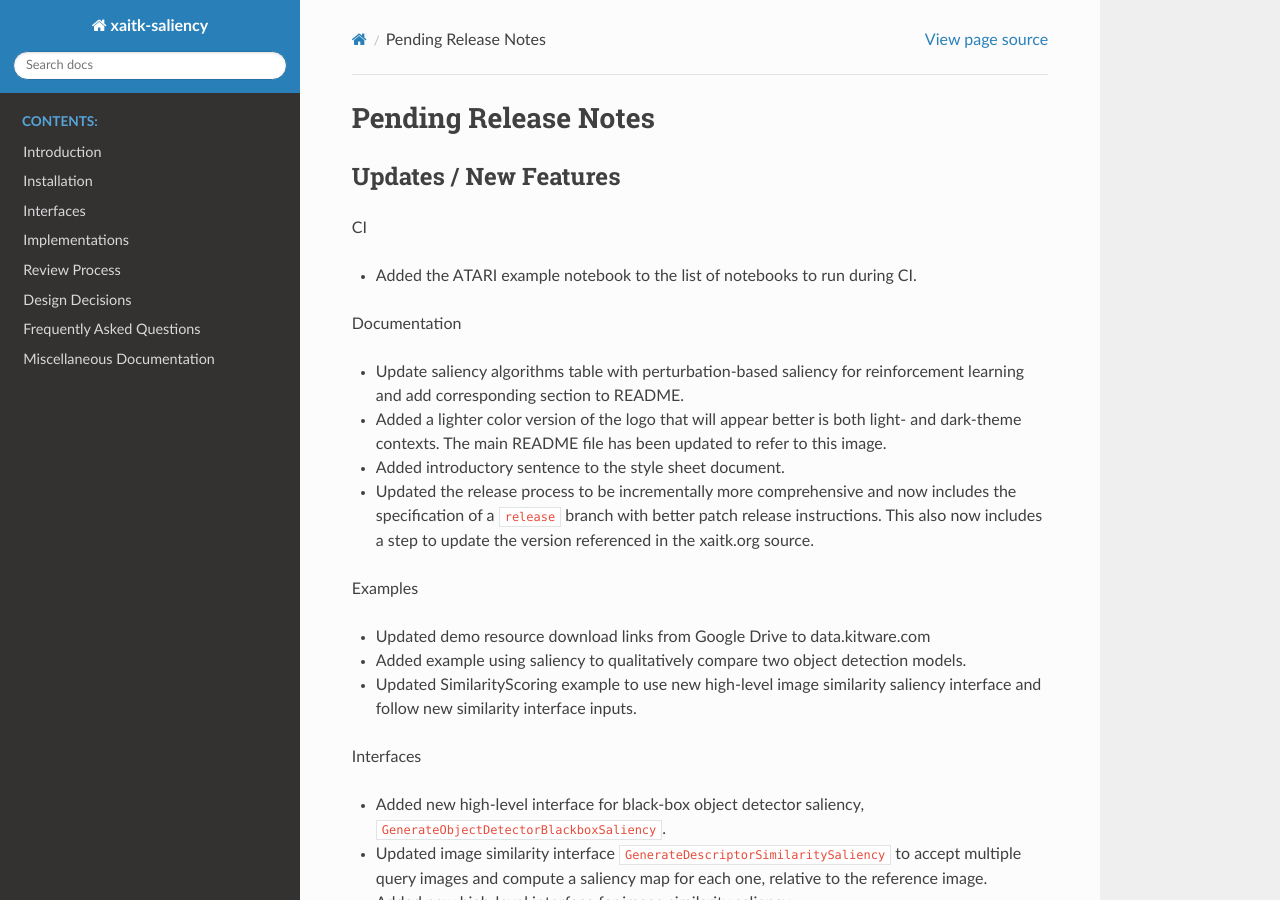
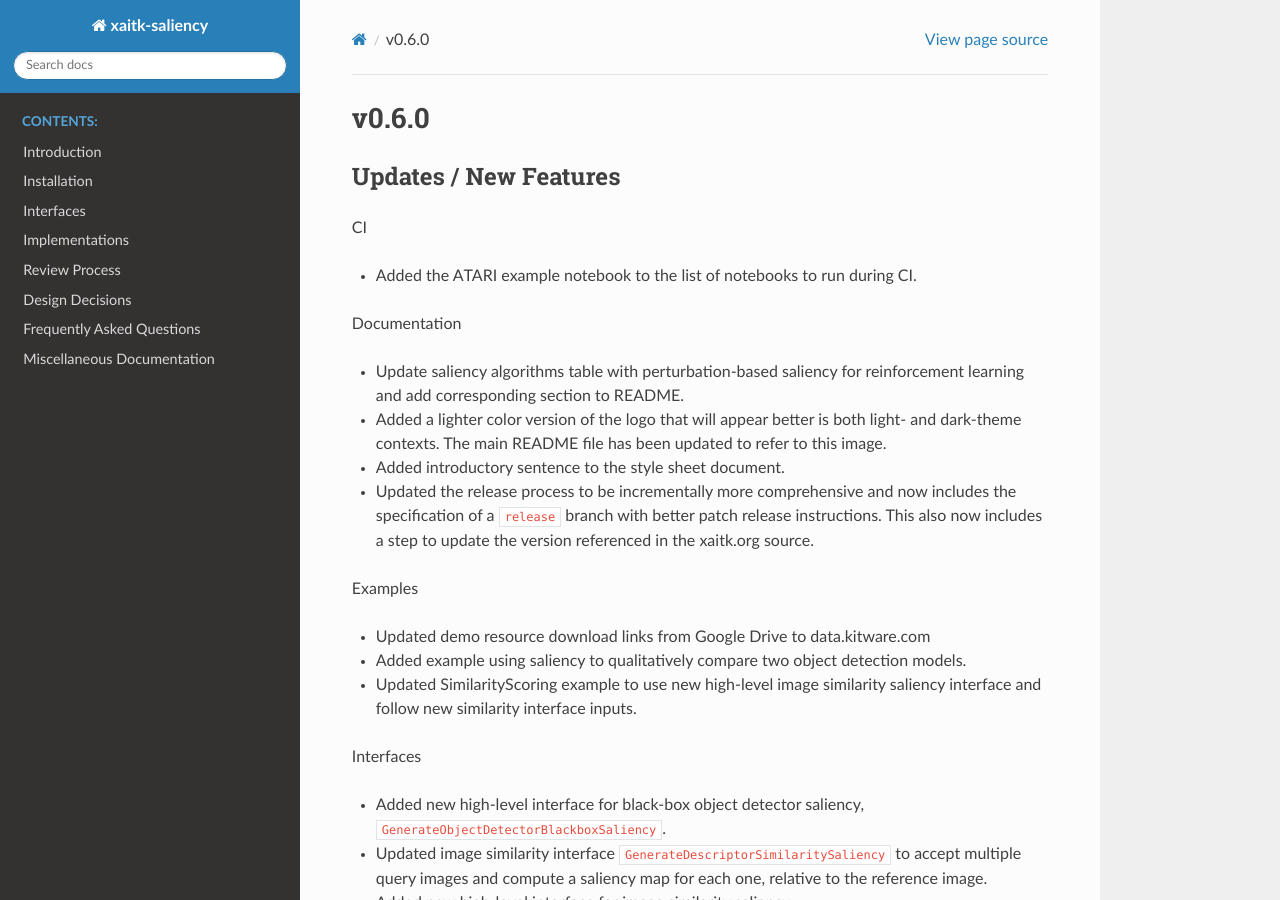
Before and after one commit to XAITK/xaitk-saliency, a Sphinx documentation site: the page built from docs/release_notes/v0.6.0.rst, in a window 1280 px wide and 900 px high. Built offline with Sphinx 7.4.7 and the Read the Docs theme 2.0.0, drawn with Linux system fonts in a browser that asks for light colours; pages that are not in the unit, such as notebooks, are missing from menus.

Commit message:
Update version number to 0.6.0

```diff
--- a/docs/release_notes.rst
+++ b/docs/release_notes.rst
@@ -9,3 +9,4 @@ Release Notes
    release_notes/v0.3.1
    release_notes/v0.4.0
    release_notes/v0.5.0
+   release_notes/v0.6.0
--- a/docs/release_notes/pending_release.rst
+++ b/docs/release_notes/v0.6.0.rst
@@ -1,5 +1,5 @@
-Pending Release Notes
-=====================
+v0.6.0
+======
 
 Updates / New Features
 ----------------------
--- a/pyproject.toml
+++ b/pyproject.toml
@@ -8,7 +8,7 @@ name = "xaitk_saliency"
 # REMEMBER: `distutils.version.*Version` types can be used to compare versions
 # from strings like this.
 # This package prefers to use the strict numbering standard when possible.
-version = "0.5.0"
+version = "0.6.0"
 description = """\
     Visual saliency map generation interfaces and baseline implementations \
     for explainable AI."""
```
